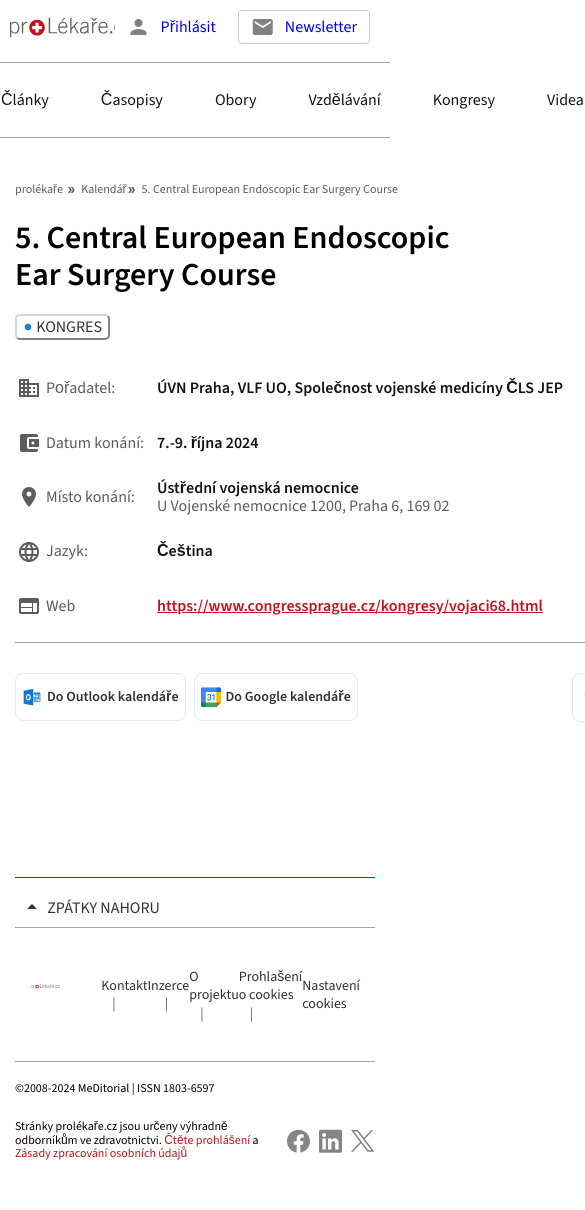
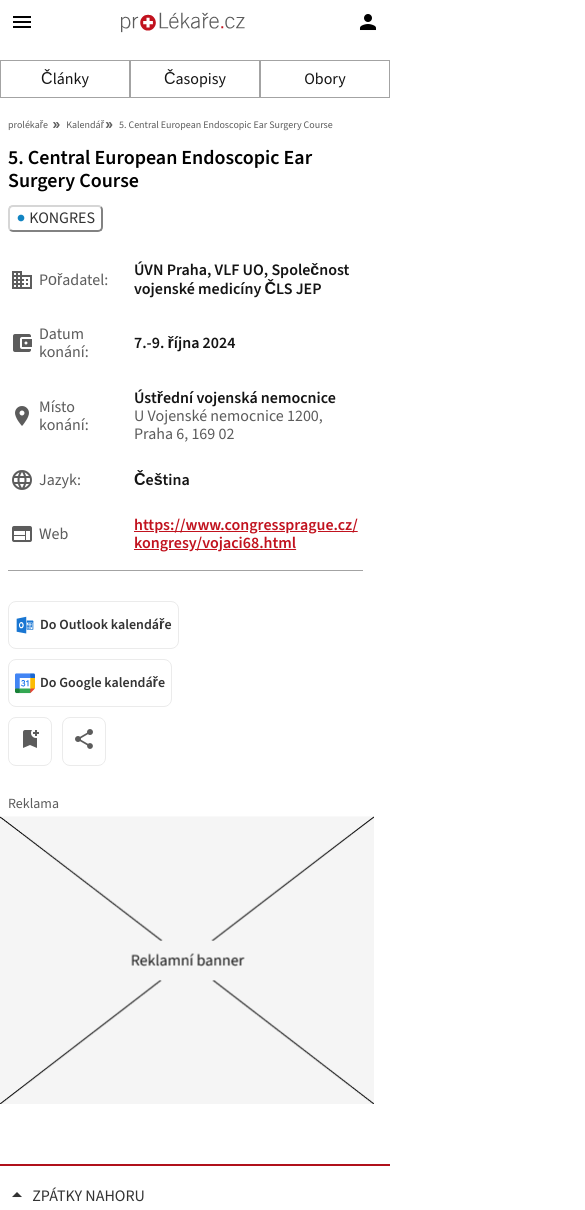
Before and after one commit to apustovoitova/Shop, a website built with webpack: page src/index.html in a window 390 px wide. Shown: the top 1210 px of the page, 585 px wide, since content can reach past the window. Built offline with nearby package versions, Linux system fonts and the light colour scheme.

Commit message:
Create mobile layout  375px

```diff
--- a/src/index.html
+++ b/src/index.html
@@ -11,6 +11,9 @@
 
 <body>
     <header class="header">
+        <div class="header__menu-mob">
+            <span class="material-icons">menu</span>
+        </div>
         <a href="#" class="logo"></a>
         <div class="header__menu-buttons">
             <button class="header__item-btn header__item-btn-none">
@@ -22,8 +25,11 @@
                 <a href="#" class="header__text">Newsletter</a>
             </button>
         </div>
+        <div class="header__menu-buttons-mob">
+            <span class="material-icons">person</span>
+        </div>
     </header>
-    <hr class="divider">
+    <hr class="divider divider-top">
     <div class="types">
         <nav class="types__navigation">
             <ul class="types__nav">
@@ -50,6 +56,15 @@
                 </li>
             </ul>
         </nav>
+
+        <nav class="types__navigation-mob">
+            <ul class="types__nav-mob">
+                <li class="types__item"><a class="types__link" href="#">Články</a></li>
+                <li class="types__item"><a class="types__link" href="#">Časopisy</a></li>
+                <li class="types__item"><a class="types__link" href="#">Obory</a></li>
+            </ul>
+        </nav>
+
         <div class="types__relative panel">
             <input class="panel__search-pannel" type="search" />
             <label class="panel__pointer-event">Hledat...</label>
@@ -61,7 +76,8 @@
             </button>
         </div>
     </div>
-    <hr class="divider">
+
+    <hr class="divider divider-top">
     <div class="container">
         <div class="page">
             <div class="page__flex about">
@@ -169,7 +185,8 @@
                 <div class="banner-container">
                     <div class="banner-container__banner">
                         <title class="banner-container__advertisment">Reklama</title>
-                        <img class="bg-banner" src="images/Image_reklama.png" alt="#">
+                        <div class="banner-container__img"></div>
+
                     </div>
                 </div>
             </div>
--- a/src/styles/main.scss
+++ b/src/styles/main.scss
@@ -13,8 +13,8 @@ $blue: #1184c2;
 $light-pink: #ebebeb;
 
 $font-jost: "Source Sans 3", sans-serif;
-
-// $r_min_mob: 320px;
+$mob-max-width: 37.5rem;
+$margin-mob: 0.8rem;
 
 html {
   font-size: 10px;
@@ -23,13 +23,18 @@ html {
 body {
   font-size: 1.6rem;
   font-family: $font-jost;
+  @media screen and (max-width: $mob-max-width) {
+    .divider-top {
+      display: none;
+    }
+  }
 }
 
 a:active,
 a:hover,
 a {
   text-decoration: none;
-  color: var($grey);
+  color: $grey;
 }
 
 ul,
@@ -44,16 +49,19 @@ li {
   background-size: contain;
   height: 2.1rem;
   width: 100%;
+  @media screen and (max-width: $mob-max-width) {
+    width: 40%;
+  }
 }
 .container {
   max-width: 101.6rem;
   margin: 0 auto;
   padding-left: 1.5rem;
   padding-right: 1.5rem;
-}
-
-.test {
-  width: 101.6rem;
+  @media screen and (max-width: $mob-max-width) {
+    width: 100vw;
+    padding: 0;
+  }
 }
 
 .header {
@@ -63,11 +71,28 @@ li {
   justify-content: space-between;
   align-items: center;
   padding: 1rem;
+
+  &__menu-mob {
+    display: none;
+    @media screen and (max-width: $mob-max-width) {
+      display: flex;
+    }
+  }
+
   &__menu-buttons {
     min-width: 30%;
     display: flex;
     justify-content: right;
     align-items: center;
+    @media screen and (max-width: $mob-max-width) {
+      display: none;
+    }
+  }
+  &__menu-buttons-mob {
+    display: none;
+    @media screen and (max-width: $mob-max-width) {
+      display: flex;
+    }
   }
   &__item-btn {
     display: flex;
@@ -101,10 +126,39 @@ li {
   display: flex;
   justify-content: space-between;
   align-items: center;
+  @media screen and (max-width: $mob-max-width) {
+    width: 100%;
+  }
+
   &__navigation {
     width: 100%;
     margin-right: 3rem;
+    @media screen and (max-width: $mob-max-width) {
+      display: none;
+    }
   }
+
+  &__navigation-mob {
+    display: none;
+    @media screen and (max-width: $mob-max-width) {
+      margin: 0;
+      display: block;
+      width: 100%;
+    }
+  }
+
+  &__nav-mob {
+    padding: 0;
+    display: grid;
+    grid-template-columns: repeat(3, 1fr);
+    li {
+      text-align: center;
+      border: 0.1rem solid $light-grey;
+      margin: 0;
+      padding: 0.6rem 1.2rem;
+    }
+  }
+
   &__text {
     font-family: $font-jost;
     font-size: 1.6rem;
@@ -133,6 +187,9 @@ li {
 }
 .types__relative {
   position: relative;
+  @media screen and (max-width: $mob-max-width) {
+    display: none;
+  }
   &__text {
     font-family: $font-jost;
     font-size: 1.6rem;
@@ -212,7 +269,9 @@ li {
 .page {
   margin-top: 2.5rem;
   margin-bottom: 2rem;
-
+  @media screen and (max-width: $mob-max-width) {
+    margin-top: 0;
+  }
   .__flex {
     display: flex;
     justify-content: column;
@@ -228,6 +287,9 @@ li {
 .page__flex {
   display: flex;
   justify-content: space-between;
+  @media screen and (max-width: $mob-max-width) {
+    display: block;
+  }
 }
 
 .about {
@@ -237,18 +299,29 @@ li {
     justify-content: left;
     align-items: center;
     padding-left: 0;
+    @media screen and (max-width: $mob-max-width) {
+      margin: 0 $margin-mob;
+    }
   }
 
   &__info {
     font-family: $font-jost;
     font-size: 1.2rem;
     color: $grey;
+    @media screen and (max-width: $mob-max-width) {
+      font-size: 1rem;
+    }
   }
   &__title {
     font-family: $font-jost;
     font-size: 3.2rem;
     font-weight: 600;
     max-width: 48rem;
+    @media screen and (max-width: $mob-max-width) {
+      font-size: 2rem;
+      margin-left: $margin-mob;
+      margin-right: $margin-mob;
+    }
   }
   &__button {
     display: inline-block;
@@ -259,6 +332,10 @@ li {
     color: $dark-grey;
     cursor: pointer;
     margin-bottom: 2rem;
+    @media screen and (max-width: $mob-max-width) {
+      margin-left: $margin-mob;
+      margin-right: $margin-mob;
+    }
   }
   &__button-icon {
     display: inline-block;
@@ -279,6 +356,11 @@ li {
 .event-details {
   &__details-box {
     width: 66.4rem;
+    @media screen and (max-width: $mob-max-width) {
+      margin-left: $margin-mob;
+      margin-right: $margin-mob;
+      max-width: calc($mob-max-width - 2rem);
+    }
   }
   &__th {
     text-align: left;
@@ -314,14 +396,14 @@ li {
     padding-left: 0;
     color: $red;
     text-decoration: underline;
+    word-break: break-all;
   }
+
   &__figure-items {
     display: flex;
     align-items: center;
     padding-left: 0;
     gap: 0.5rem;
-  }
-  i {
   }
   &__icon-i {
     &::before {
@@ -345,9 +427,16 @@ li {
   padding: 1rem 1.6rem 1rem 1.6rem;
   margin-top: 2rem;
   padding-left: 0;
+  @media screen and (max-width: $mob-max-width) {
+    display: block;
+  }
   &__btns-flex {
     display: flex;
     gap: 0.8rem;
+    @media screen and (max-width: $mob-max-width) {
+      display: block;
+      margin-bottom: 1rem;
+    }
   }
   &__btn-calendar {
     border: 0.1rem solid $light-pink;
@@ -361,9 +450,18 @@ li {
     justify-content: center;
     align-items: center;
     gap: 0.5rem;
+    @media screen and (max-width: $mob-max-width) {
+      margin-bottom: 1rem;
+    }
   }
 }
 .calendar-share {
+  @media screen and (max-width: $mob-max-width) {
+    display: flex;
+    flex-direction: row-reverse;
+    justify-content: left;
+    margin-bottom: 2rem;
+  }
   &__button-share,
   &__button-bookmark {
     background-color: transparent;
@@ -373,6 +471,9 @@ li {
     border-radius: 0.8rem;
     padding: 0.9rem;
     gap: 0.8rem;
+    @media screen and (max-width: $mob-max-width) {
+      margin-right: 1rem;
+    }
   }
   &__icon-share {
     color: $grey;
@@ -387,11 +488,28 @@ li {
     padding-bottom: 1rem;
     display: flex;
     justify-content: left;
+    @media screen and (max-width: $mob-max-width) {
+      max-height: 1rem;
+      margin-left: $margin-mob;
+      margin-right: $margin-mob;
+    }
+  }
+  &__img {
+    width: 30rem;
+    height: 62.4rem;
+    background-repeat: no-repeat;
+    background-size: contain;
+    background-image: url(../images/Image_reklama.png);
+    @media screen and (max-width: $mob-max-width) {
+      background-image: url(../images/Reklama_interscroller.png);
+      width: 37.5rem;
+      height: 28.8rem;
+    }
   }
 }
 .hr-red {
   border: none;
-  border-top: 0.1rem solid $dark-red;
+  border-top: 0.2rem solid $dark-red;
   margin-top: 6rem;
   margin-bottom: 1rem;
 }
@@ -418,18 +536,30 @@ li {
   justify-content: space-between;
   align-items: center;
   padding: 15px;
+  @media screen and (max-width: $mob-max-width) {
+    flex-direction: column;
+  }
   &__logo-footer {
     width: 13.6rem;
     height: 2rem;
     background-image: url(../images/logoPL.svg);
     background-size: contain;
     background-repeat: no-repeat;
+    @media screen and (max-width: $mob-max-width) {
+      width: 14.2rem;
+      height: 2.3rem;
+    }
   }
   &__list {
     display: flex;
     justify-content: center;
     align-items: center;
     list-style: none;
+    @media screen and (max-width: $mob-max-width) {
+      flex-direction: column;
+      gap: 1rem;
+      padding-left: 0;
+    }
   }
 
   &__item:not(:last-child)::after {
@@ -439,6 +569,9 @@ li {
     padding-left: 0.1rem;
     color: $grey;
     margin-right: 5px;
+    @media screen and (max-width: $mob-max-width) {
+      content: "";
+    }
   }
   &__link {
     color: $dark-grey;
@@ -453,6 +586,10 @@ li {
   font-size: 1.4rem;
   font-size: 1.2rem;
   font-family: $font-jost;
+  @media screen and (max-width: $mob-max-width) {
+    flex-direction: column-reverse;
+    align-items: center;
+  }
   &__link {
     text-decoration: none;
     color: $red;
@@ -460,6 +597,10 @@ li {
   &__wrapper-flex {
     display: flex;
     justify-content: space-between;
+    @media screen and (max-width: $mob-max-width) {
+      flex-direction: column-reverse;
+      align-items: center;
+    }
   }
   &__social-icons {
     display: flex;
@@ -473,6 +614,9 @@ li {
     height: 2.4rem;
     background-repeat: no-repeat;
     background-size: contain;
+    @media screen and (max-width: $mob-max-width) {
+      margin: 1rem;
+    }
   }
   &__f-icon {
     background-image: url(../images/facebook.svg);
@@ -483,4 +627,9 @@ li {
   &__x-icon {
     background-image: url(../images/X.svg);
   }
+  &__text {
+    @media screen and (max-width: $mob-max-width) {
+      text-align: center;
+    }
+  }
 }
```
Also changed, not shown: src/images/Reklama_interscroller.png (added).
